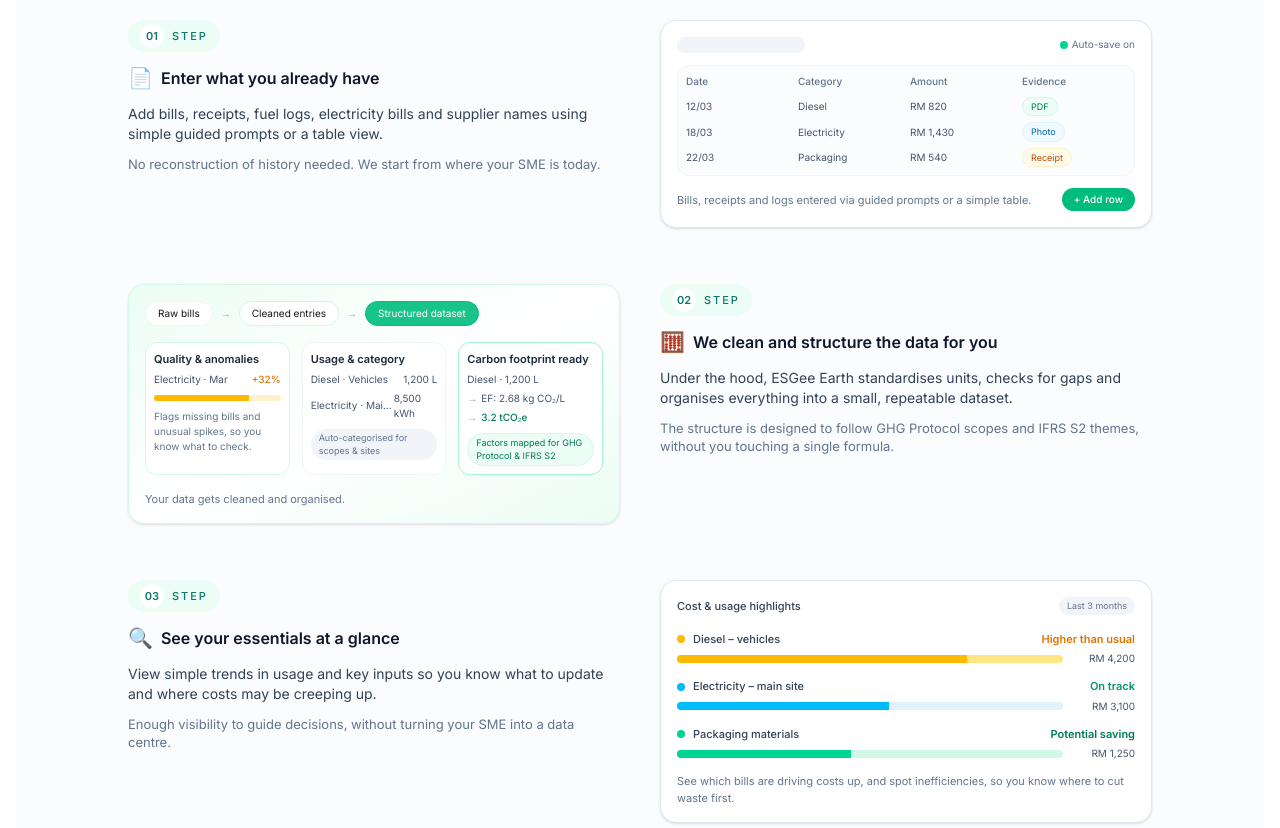
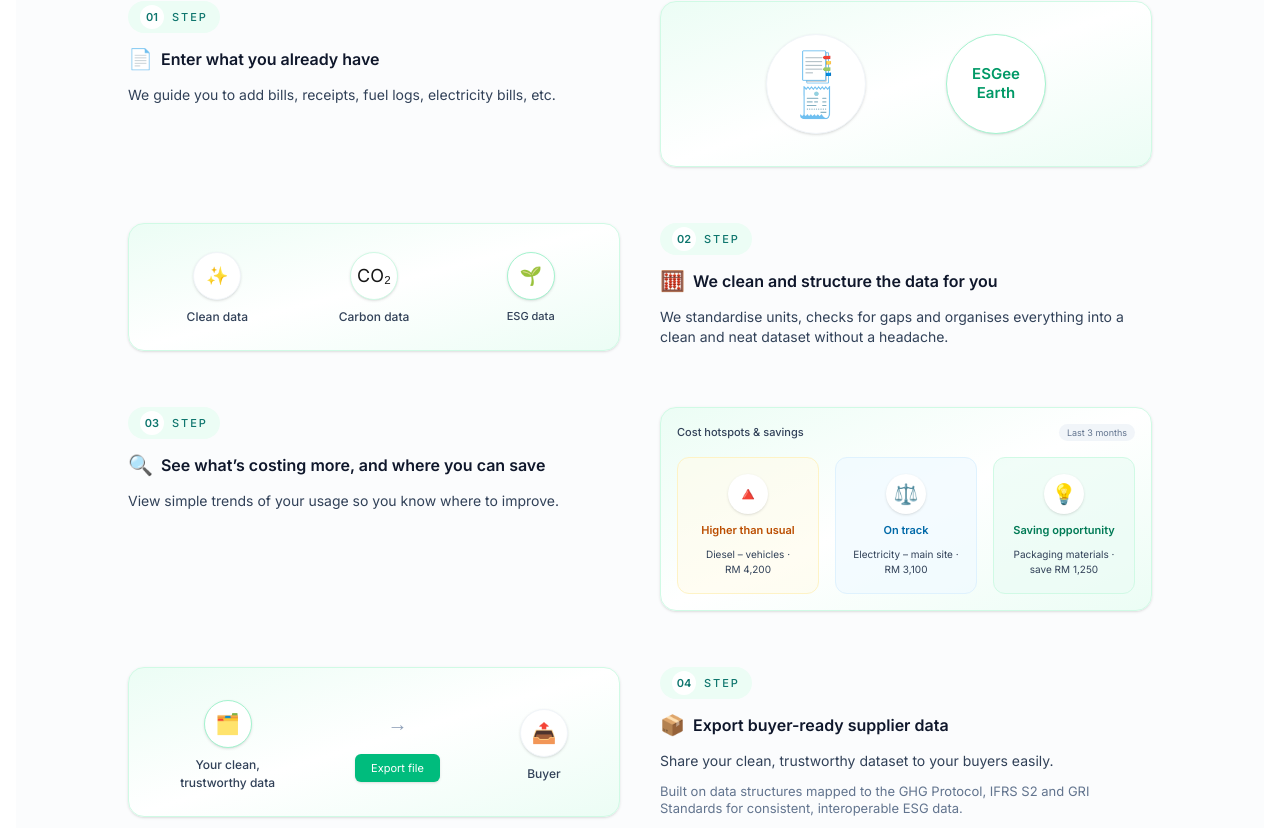
Before and after one commit to esgee-earth/esgee-earth-site, a Next.js app: page / in a window 1280 px wide. Shown: the part 1732-2560 px from the top of the page. Built offline with nearby package versions, Linux system fonts and the light colour scheme.

Commit message:
revise how-it-works visuals

```diff
--- a/app/globals.css
+++ b/app/globals.css
@@ -151,3 +151,30 @@ body {
     background-color: rgba(15, 23, 42, 0.8);
   }
 }
+
+@keyframes handDrag {
+  0% {
+    transform: translateX(-90px) scale(0.9);
+    opacity: 0;
+  }
+  10% {
+    opacity: 1;
+  }
+  50% {
+    transform: translateX(40px) scale(1.1); /* small bump in the middle */
+    opacity: 1;
+  }
+  90% {
+    opacity: 0;
+    transform: translateX(40px) scale(1.0);
+  }
+  100% {
+    transform: translateX(-500px) scale(0.9);
+    opacity: 0;
+  }
+}
+
+.animate-hand-drag {
+  animation: handDrag 2.4s ease-in-out infinite;
+  transform-origin: center;
+}
--- a/app/layout.tsx
+++ b/app/layout.tsx
@@ -68,7 +68,7 @@ export default function RootLayout({
                   <path d="M4.98 3.5C4.98 4.88 3.87 6 2.5 6S0 4.88 0 3.5 1.12 1 2.5 1s2.48 1.12 2.48 2.5zM.4 8.4h4.1V24H.4zM8.3 8.4h3.9v2.1h.1c.5-.9 1.8-2.1 3.9-2.1 4.2 0 5 2.7 5 6.2V24h-4.1v-7c0-1.7 0-3.9-2.4-3.9-2.4 0-2.7 1.9-2.7 3.8V24H8.3z" />
                 </svg>
 
-                LinkedIn
+                ESGee
               </a>
 
             </div>
--- a/app/page.tsx
+++ b/app/page.tsx
@@ -56,9 +56,11 @@ export default function Home() {
           </p>
 
           {/* Small print – frameworks */}
+          {/*
           <p className="text-[10px] md:text-xs text-slate-600 mb-8">
             Aligned with GHG Protocol, ISSB/IFRS and Malaysia NSRF guidance.
           </p>
+          */}
 
           {/* CTAs */}
           <div className="mt-6 flex flex-wrap items-center justify-center gap-3">
@@ -238,19 +240,19 @@ function HeroDiagramMinimal() {
             variant="buyer"
             icon="📦"
             title="Structured data"
-            body="Supplier info with evidence in structured format that fits Scope 3 workflows."
+            body="Supplier info with evidence in structured format that mapped to Scope 3 categories."
           />
           <BenefitCardWithIcon
             variant="buyer"
             icon="📘"
             title="Framework-aligned"
-            body="Shaped to match GHG Protocol, IFRS S2 and Malaysia's NSRF/Bursa expectations."
+            body="with the GHG Protocol, IFRS S2 and GRI Standards for consistent, interoperable ESG data.."
           />
           <BenefitCardWithIcon
             variant="buyer"
             icon="✔️"
             title="Stay compliant"
-            body="Easier to meet value-chain reporting requirements as regulations tighten."
+            body="on value-chain reporting requirements as regulations tighten."
           />
         </div>
       </div>
@@ -294,8 +296,7 @@ function HowItWorksSection() {
           step="01"
           icon="📄"
           title="Enter what you already have"
-          body="Add bills, receipts, fuel logs, electricity bills and supplier names using simple guided prompts or a table view."
-          detail="No reconstruction of history needed. We start from where your SME is today."
+          body="We guide you to add bills, receipts, fuel logs, electricity bills, etc."
           align="left"
         >
           <StepVisualInput />
@@ -306,8 +307,7 @@ function HowItWorksSection() {
           step="02"
           icon="🧮"
           title="We clean and structure the data for you"
-          body="Under the hood, ESGee Earth standardises units, checks for gaps and organises everything into a small, repeatable dataset."
-          detail="The structure is designed to follow GHG Protocol scopes and IFRS&nbsp;S2 themes, without you touching a single formula."
+          body="We standardise units, checks for gaps and organises everything into a clean and neat dataset without a headache."
           align="right"
         >
           <StepVisualProcessing />
@@ -317,9 +317,8 @@ function HowItWorksSection() {
         <HowItWorksRow
           step="03"
           icon="🔍"
-          title="See your essentials at a glance"
-          body="View simple trends in usage and key inputs so you know what to update and where costs may be creeping up."
-          detail="Enough visibility to guide decisions, without turning your SME into a data centre."
+          title="See what’s costing more, and where you can save"
+          body="View simple trends of your usage so you know where to improve."
           align="left"
         >
           <StepVisualTrends />
@@ -330,8 +329,8 @@ function HowItWorksSection() {
           step="04"
           icon="📦"
           title="Export buyer-ready supplier data"
-          body="Share a clean supplier dataset that your customers can plug into their Scope 3 and climate-risk workflows."
-          detail="Aligned with GHG Protocol, IFRS S2 and Malaysia's NSRF/Bursa guidance so you don’t have to rewrite numbers for every new request."
+          body="Share your clean, trustworthy dataset to your buyers easily."
+          detail="Built on data structures mapped to the GHG Protocol, IFRS S2 and GRI Standards for consistent, interoperable ESG data."
           align="right"
         >
           <StepVisualExport />
@@ -404,318 +403,232 @@ function HowItWorksRow({
 
 function StepVisualInput() {
   return (
-    <div className="rounded-2xl border border-slate-200 bg-white shadow-sm p-4 flex flex-col gap-3">
-      {/* Header */}
-      <div className="flex items-center justify-between">
-        <div className="h-4 w-32 rounded-full bg-slate-100" />
-        <div className="inline-flex items-center gap-1 text-[10px] text-slate-500">
-          <span className="inline-block h-2 w-2 rounded-full bg-emerald-400" />
-          <span>Auto-save on</span>
-        </div>
-      </div>
+    <div
+      className="
+        rounded-2xl
+        border border-emerald-100
+        bg-gradient-to-br from-emerald-50 via-white to-emerald-50
+        shadow-sm
+        p-4
+        flex flex-col gap-4 items-center text-center
+      "
+    >
+      <div className="relative flex items-center justify-center gap-20 py-4">
 
-      {/* Table */}
-      <div className="flex-1 rounded-xl border border-slate-100 bg-slate-50/60 p-2">
-        {/* Header row */}
-        <div className="grid grid-cols-4 gap-2 mb-2">
-          <span className="text-[10px] font-medium text-slate-500">Date</span>
-          <span className="text-[10px] font-medium text-slate-500">
-            Category
-          </span>
-          <span className="text-[10px] font-medium text-slate-500">Amount</span>
-          <span className="text-[10px] font-medium text-slate-500">
-            Evidence
-          </span>
+        {/* Left circle: bills & receipts */}
+        <div className="flex flex-col items-center gap-2">
+          <div
+            className="
+              flex flex-col items-center justify-center
+              h-25 w-25
+              rounded-full bg-white
+              border border-slate-100
+              shadow-sm
+              text-3xl
+            "
+          >
+            <span>📑</span>
+            <span>🧾</span>
+          </div>
         </div>
 
-        {/* Rows */}
-        <div className="space-y-1.5 text-[10px] text-slate-600">
-          <div className="grid grid-cols-4 gap-2 items-center">
-            <span>12/03</span>
-            <span className="truncate">Diesel</span>
-            <span>RM 820</span>
-            <span>
-              <span className="inline-flex items-center px-2 py-0.5 rounded-full bg-emerald-50 border border-emerald-100 text-emerald-700 text-[9px]">
-                PDF
-              </span>
-            </span>
-          </div>
+        {/* Animated hand */}
+        <span
+          className="
+            hidden md:inline-block
+            absolute top-10 left-1/2
+            text-4xl text-emerald-500
+            animate-hand-drag
+          "
+        >
+          🤚
+        </span>
 
-          <div className="grid grid-cols-4 gap-2 items-center">
-            <span>18/03</span>
-            <span className="truncate">Electricity</span>
-            <span>RM 1,430</span>
-            <span>
-              <span className="inline-flex items-center px-2 py-0.5 rounded-full bg-sky-50 border border-sky-100 text-sky-700 text-[9px]">
-                Photo
-              </span>
-            </span>
-          </div>
-
-          <div className="grid grid-cols-4 gap-2 items-center">
-            <span>22/03</span>
-            <span className="truncate">Packaging</span>
-            <span>RM 540</span>
-            <span>
-              <span className="inline-flex items-center px-2 py-0.5 rounded-full bg-amber-50 border border-amber-100 text-amber-700 text-[9px]">
-                Receipt
-              </span>
-            </span>
-          </div>
+        {/* Right circle: organised place */}
+        <div
+          className="
+            flex items-center justify-center
+            h-25 w-25
+            rounded-full bg-white
+            border  border-emerald-200
+            shadow-sm
+            text-[15px] font-semibold text-emerald-600 leading-tight text-center
+          "
+        >
+          ESGee<br />Earth
         </div>
-      </div>
-
-      {/* Footer */}
-      <div className="flex items-center justify-between">
-        <p className="text-[11px] text-slate-500">
-          Bills, receipts and logs entered via guided prompts or a simple table.
-        </p>
-        <button className="inline-flex items-center justify-center rounded-full bg-emerald-500 px-3 py-1 text-[10px] font-medium text-white">
-          + Add row
-        </button>
       </div>
     </div>
   );
 }
 
+
+
+
+
 function StepVisualProcessing() {
   return (
-    <div className="rounded-2xl border border-emerald-100 bg-gradient-to-br from-emerald-50 via-white to-emerald-50 shadow-sm p-4 flex flex-col gap-3">
-      {/* Pipeline chips */}
-      <div className="flex flex-wrap items-center gap-2 text-[10px]">
-        <span className="rounded-full bg-white px-3 py-1 border border-slate-100">
-          Raw bills
-        </span>
-        <span className="text-slate-400">→</span>
-        <span className="rounded-full bg-white px-3 py-1 border border-emerald-100">
-          Cleaned entries
-        </span>
-        <span className="text-slate-400">→</span>
-        <span className="rounded-full bg-emerald-500/90 px-3 py-1 text-white border border-emerald-500">
-          Structured dataset
-        </span>
-      </div>
+    <div className="rounded-2xl border border-emerald-100 bg-gradient-to-br from-emerald-50 via-white to-emerald-50 shadow-sm p-4 flex flex-col gap-3 py-6">
 
-      {/* Three mini-cards */}
-      <div className="grid grid-cols-1 md:grid-cols-3 gap-3 mt-1">
-        {/* 1. Quality & anomalies */}
-        <div className="rounded-xl bg-white border border-emerald-100 p-2 flex flex-col gap-1">
-          <p className="text-[11px] font-semibold text-slate-800">
-            Quality &amp; anomalies
-          </p>
-          <div className="flex items-center justify-between text-[10px] text-slate-600">
-            <span>Electricity · Mar</span>
-            <span className="text-amber-600 font-medium">+32%</span>
+
+    {/* Header chip + 'and you get' */}
+    {/*<div className="flex flex-col items-center justify-center gap-1 text-[10px] text-slate-500">
+    <p className="text-[11px] font-medium text-slate-700 mb-3">
+      Clean and neat dataset
+    </p>
+    </div>*/}
+
+
+      {/* 3 simple visual steps */}
+      <div className="grid grid-cols-3 gap-3 mt-1 text-center text-[11px] md:text-[12px]">
+
+        {/* Step 1 */}
+        <div className="flex flex-col items-center gap-2">
+          <div className="flex h-12 w-12 items-center justify-center rounded-full bg-white border border-slate-100 shadow-sm">
+            <span className="text-lg">✨</span>
           </div>
-          <div className="mt-1 h-1.5 rounded-full bg-amber-100 overflow-hidden">
-            <div className="h-full w-[75%] bg-amber-400" />
-          </div>
-          <p className="mt-1 text-[10px] text-slate-500">
-            Flags missing bills and unusual spikes, so you know what to check.
-          </p>
+          <span className="text-slate-700 font-medium">Clean data</span>
         </div>
 
-        {/* 2. Usage & category */}
-        <div className="rounded-xl bg-white border border-slate-100 p-2 flex flex-col gap-1">
-          <p className="text-[11px] font-semibold text-slate-800">
-            Usage &amp; category
-          </p>
-          <div className="space-y-1 text-[10px] text-slate-600">
-            <div className="flex items-center justify-between">
-              <span className="truncate">Diesel · Vehicles</span>
-              <span>1,200 L</span>
-            </div>
-            <div className="flex items-center justify-between">
-              <span className="truncate">Electricity · Main site</span>
-              <span>8,500 kWh</span>
-            </div>
+        {/* Step 2 */}
+        <div className="flex flex-col items-center gap-2">
+          <div className="flex h-12 w-12 items-center justify-center rounded-full bg-white border border-emerald-100 shadow-sm">
+            <span className="text-lg">CO₂</span>
           </div>
-          <span className="mt-1 inline-flex w-fit rounded-full bg-slate-100 px-2 py-0.5 text-[9px] text-slate-500">
-            Auto-categorised for scopes &amp; sites
+          <span className="text-slate-700 font-medium whitespace-nowrap">
+            Carbon data
           </span>
         </div>
 
-        {/* 3. Carbon footprint ready */}
-        <div className="rounded-xl bg-white border border-emerald-200 p-2 flex flex-col gap-1">
-          <p className="text-[11px] font-semibold text-slate-800">
-            Carbon footprint ready
-          </p>
-          <div className="text-[10px] text-slate-600 space-y-1">
-            <p>Diesel · 1,200 L</p>
-            <p className="flex items-center gap-1">
-              <span className="text-slate-400">→</span>
-              <span>EF: 2.68 kg CO₂/L</span>
-            </p>
-            <p className="flex items-center gap-1">
-              <span className="text-slate-400">→</span>
-              <span className="font-medium text-emerald-700">3.2 tCO₂e</span>
-            </p>
+        {/* Step 3 */}
+        <div className="flex flex-col items-center gap-2">
+          <div className="flex h-12 w-12 items-center justify-center rounded-full bg-white border border-emerald-200 shadow-sm">
+            <span className="text-lg">🌱</span>
           </div>
-          <span className="mt-1 inline-flex w-fit rounded-full bg-emerald-50 px-2 py-0.5 text-[9px] text-emerald-700 border border-emerald-100">
-            Factors mapped for GHG Protocol &amp; IFRS S2
+          <span className="text-slate-700 font-medium text-[10px] md:text-[11px]">
+            ESG data
           </span>
         </div>
       </div>
 
-      {/* Caption */}
-      <p className="text-[11px] text-slate-500 mt-1">
-        Your data gets cleaned and organised.
-      </p>
     </div>
   );
 }
 
+
 function StepVisualTrends() {
   return (
-    <div className="rounded-2xl border border-slate-200 bg-white shadow-sm p-4 flex flex-col gap-3">
+    <div className="rounded-2xl border border-emerald-100 bg-gradient-to-br from-emerald-50 via-white to-emerald-50 shadow-sm p-4 flex flex-col gap-4">
       {/* Header */}
       <div className="flex items-center justify-between">
         <p className="text-[11px] font-medium text-slate-700">
-          Cost &amp; usage highlights
+          Cost hotspots &amp; savings
         </p>
         <span className="rounded-full bg-slate-100 px-2 py-0.5 text-[9px] text-slate-500">
           Last 3 months
         </span>
       </div>
 
-      {/* Rows */}
-      <div className="space-y-3 mt-1">
-        {/* Diesel */}
-        <div>
-          <div className="flex items-center justify-between mb-1">
-            <div className="flex items-center gap-2">
-              <span className="w-2 h-2 rounded-full bg-amber-400" />
-              <p className="text-[11px] font-medium text-slate-700">
-                Diesel – vehicles
-              </p>
-            </div>
-            <span className="text-[11px] font-semibold text-amber-600">
-              Higher than usual
-            </span>
+      {/* 3 spacious tiles */}
+      <div className="grid grid-cols-1 md:grid-cols-3 gap-4 text-center">
+
+        {/* Higher cost */}
+        <div className="flex flex-col items-center gap-2 rounded-xl border border-amber-100 bg-amber-50/60 px-4 py-4">
+          <div className="flex h-10 w-10 items-center justify-center rounded-full bg-white shadow-sm">
+            <span className="text-xl">🔺</span>
           </div>
-          <div className="flex items-center gap-2">
-            <div className="flex-1 h-2 rounded-full bg-amber-200 overflow-hidden">
-              <div className="h-full w-[75%] bg-amber-400" />
-            </div>
-            <span className="w-16 text-right text-[10px] text-slate-600">
-              RM 4,200
-            </span>
-          </div>
+          <span className="font-semibold text-amber-700 text-[11px]">
+            Higher than usual
+          </span>
+          <span className="text-[10px] text-slate-700">
+            Diesel – vehicles · < br />RM 4,200
+          </span>
         </div>
 
-        {/* Electricity */}
-        <div>
-          <div className="flex items-center justify-between mb-1">
-            <div className="flex items-center gap-2">
-              <span className="w-2 h-2 rounded-full bg-sky-400" />
-              <p className="text-[11px] font-medium text-slate-700">
-                Electricity – main site
-              </p>
-            </div>
-            <span className="text-[11px] font-semibold text-emerald-600">
-              On track
-            </span>
+        {/* On track */}
+        <div className="flex flex-col items-center gap-2 rounded-xl border border-sky-100 bg-sky-50/70 px-4 py-4">
+          <div className="flex h-10 w-10 items-center justify-center rounded-full bg-white shadow-sm">
+            <span className="text-xl">⚖️</span>
           </div>
-          <div className="flex items-center gap-2">
-            <div className="flex-1 h-2 rounded-full bg-sky-100 overflow-hidden">
-              <div className="h-full w-[55%] bg-sky-400" />
-            </div>
-            <span className="w-16 text-right text-[10px] text-slate-600">
-              RM 3,100
-            </span>
-          </div>
+          <span className="font-semibold text-sky-700 text-[11px]">
+            On track
+          </span>
+          <span className="text-[10px] text-slate-700">
+            Electricity – main site · RM 3,100
+          </span>
         </div>
 
-        {/* Materials */}
-        <div>
-          <div className="flex items-center justify-between mb-1">
-            <div className="flex items-center gap-2">
-              <span className="w-2 h-2 rounded-full bg-emerald-400" />
-              <p className="text-[11px] font-medium text-slate-700">
-                Packaging materials
-              </p>
-            </div>
-            <span className="text-[11px] font-semibold text-emerald-700">
-              Potential saving
-            </span>
+        {/* Saving opportunity */}
+        <div className="flex flex-col items-center gap-2 rounded-xl border border-emerald-100 bg-emerald-50/70 px-4 py-4">
+          <div className="flex h-10 w-10 items-center justify-center rounded-full bg-white shadow-sm">
+            <span className="text-xl">💡</span>
           </div>
-          <div className="flex items-center gap-2">
-            <div className="flex-1 h-2 rounded-full bg-emerald-100 overflow-hidden">
-              <div className="h-full w-[45%] bg-emerald-400" />
-            </div>
-            <span className="w-16 text-right text-[10px] text-slate-600">
-              RM 1,250
-            </span>
-          </div>
+          <span className="font-semibold text-emerald-700 text-[11px]">
+            Saving opportunity
+          </span>
+          <span className="text-[10px] text-slate-700">
+            Packaging materials · save RM 1,250
+          </span>
         </div>
+
       </div>
 
-      <p className="text-[11px] text-slate-500">
-        See which bills are driving costs up, and spot inefficiencies,
-        so you know where to cut waste first.
-      </p>
     </div>
   );
 }
 
+
+
 function StepVisualExport() {
   return (
-    <div className="h-48 md:h-56 rounded-2xl border border-slate-200 bg-white shadow-sm p-4 flex flex-col gap-3">
-      <div className="flex items-center justify-between">
-        <p className="text-[11px] font-medium text-slate-700">
-          Buyer-ready supplier file
-        </p>
-        <button className="text-[10px] font-medium text-brand-teal border border-emerald-200 rounded-full px-2 py-0.5 bg-emerald-50">
-          Export CSV
-        </button>
-      </div>
+    <div className="
+      rounded-2xl
+      border border-emerald-100
+      bg-gradient-to-br from-emerald-50 via-white to-emerald-50
+      shadow-sm
+      p-6
+      flex flex-col gap-4 items-center text-center
+    ">
 
-      <div className="flex-1 rounded-xl border border-slate-100 bg-slate-50/60 p-2">
-        {/* Header */}
-        <div className="grid grid-cols-4 gap-2 mb-2">
-          <span className="text-[10px] font-medium text-slate-500">
-            Supplier
-          </span>
-          <span className="text-[10px] font-medium text-slate-500">
-            Period
-          </span>
-          <span className="text-[10px] font-medium text-slate-500">
-            Scope inputs
-          </span>
-          <span className="text-[10px] font-medium text-slate-500">
-            Status
+      {/* Two-icon flow */}
+      <div className="flex items-center justify-center gap-20 mt-2 text-center text-[11px] md:text-[12px]">
+
+        {/* Polished data */}
+        <div className="flex flex-col items-center gap-2">
+          <div className="flex h-12 w-12 items-center justify-center rounded-full bg-white border  border-emerald-200 shadow-sm">
+            <span className="text-xl">🗂️</span>
+          </div>
+          <span className="font-medium text-slate-700">
+            Your clean, <br />trustworthy data
           </span>
         </div>
 
-        {/* Rows */}
-        <div className="space-y-1.5 text-[10px] text-slate-600">
-          <div className="grid grid-cols-4 gap-2 items-center">
-            <span className="truncate">Mill A</span>
-            <span>2024 Q1</span>
-            <span className="truncate">Fuel, Electricity</span>
-            <span className="text-emerald-600">Ready</span>
+        {/* Arrow */}
+        <div className="flex flex-col items-center gap-3">
+          <span className="text-xl text-slate-400">→</span>
+            {/* Export button */}
+            <button className="mt-1 px-4 py-1.5 text-[11px] rounded-md bg-emerald-500 text-white shadow-sm">
+              Export file
+            </button>
+        </div>
+
+        {/* Buyer receives */}
+        <div className="flex flex-col items-center gap-2">
+          <div className="flex h-12 w-12 items-center justify-center rounded-full bg-white border border-slate-100 shadow-sm">
+            <span className="text-xl">📤</span>
           </div>
-          <div className="grid grid-cols-4 gap-2 items-center">
-            <span className="truncate">Transport Co.</span>
-            <span>2024 Q1</span>
-            <span className="truncate">Diesel</span>
-            <span className="text-emerald-600">Ready</span>
-          </div>
-          <div className="grid grid-cols-4 gap-2 items-center">
-            <span className="truncate">Packaging Sdn Bhd</span>
-            <span>2024 Q1</span>
-            <span className="truncate">Materials</span>
-            <span className="text-amber-600">Review</span>
-          </div>
+          <span className="font-medium text-slate-700">
+            Buyer
+          </span>
         </div>
       </div>
 
-      <p className="text-[11px] text-slate-500">
-        A structured dataset ready to be sent to your buyers.
-      </p>
+
     </div>
   );
 }
+
+
 
 /* ============= SMALL BENEFIT CARD WITH ICON (CLARITY SECTION) ============= */
 function BenefitCardWithIcon({
@@ -816,7 +729,17 @@ function FounderCard({
             href={linkedin}
             target="_blank"
             rel="noreferrer"
-            className="text-sm text-brand-teal hover:underline mt-3"
+            className="
+              inline-flex items-center justify-center
+              px-4 py-1.5
+              mt-4
+              rounded-full
+              bg-emerald-50
+              text-[11px] font-medium text-emerald-700
+              shadow-sm
+              hover:bg-emerald-100
+              transition
+            "
           >
             LinkedIn
           </a>
@@ -849,10 +772,9 @@ function ContactSection() {
         </h2>
 
         <p className="mt-4 text-sm md:text-[15px] text-slate-700 max-w-3xl mx-auto leading-relaxed text-center">
-          We’re working with a small group of SMEs and supply-chain partners to
-          shape ESGee Earth around real bills, operations and buyer requests,
-          aligned with GHG Protocol, ISSB/IFRS S2 and Malaysia’s
-          NSRF/Bursa Sustainability Reporting Guide.
+          We’re working with a small group of SMEs to
+          shape ESGee Earth around real SME operations and buyer requests,
+          aligned with GHG Protocol, IFRS S2 and GRI Standards.
         </p>
 
         <div className="mt-8 flex justify-center">
```
